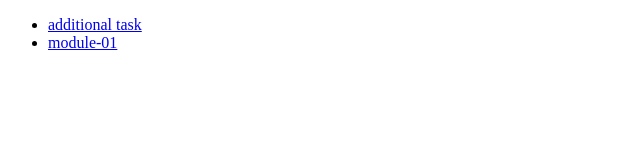
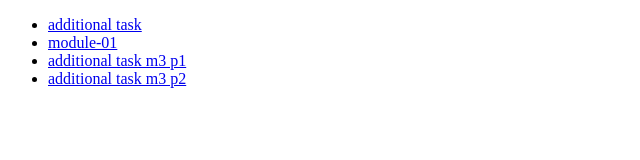
Before and after one commit to YanaEgorova/GoIt, a plain HTML site: page index.html in a window 1280 px wide. Shown: the whole page, without its empty margins (0-640 px from the left). Drawn offline with Linux system fonts and the light colour scheme.

Commit message:
добавила дз

```diff
--- a/index.html
+++ b/index.html
@@ -1,15 +1,20 @@
 <!DOCTYPE html>
 <html lang="en">
+
 <head>
     <meta charset="UTF-8">
     <meta name="viewport" content="width=, initial-scale=1.0">
     <meta http-equiv="X-UA-Compatible" content="ie=edge">
     <title>Document</title>
 </head>
+
 <body>
-   <ul>
-       <li><a href="html-css/additional task/index.html">additional task</a></li>
-       <li><a href="html-css/module-01/index.html">module-01</a></li>
-   </ul>
+    <ul>
+        <li><a href="html-css/additional task/index.html">additional task</a></li>
+        <li><a href="html-css/module-01/index.html">module-01</a></li>
+        <li><a href="./html-css/additional task m3 p1/index.html">additional task m3 p1</a></li>
+        <li><a href="./html-css/additional task m3 p2/index.html">additional task m3 p2</a></li>
+    </ul>
 </body>
+
 </html>
```
